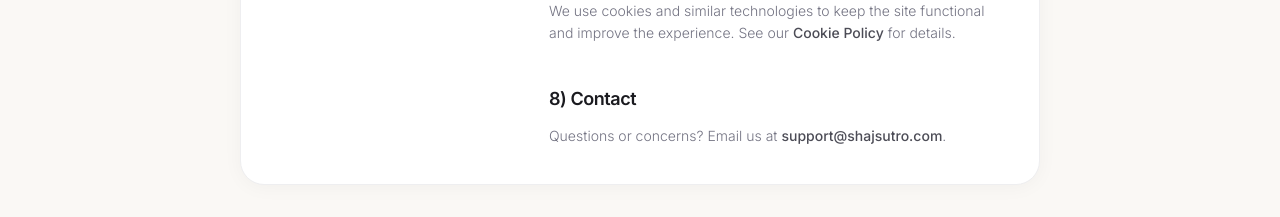
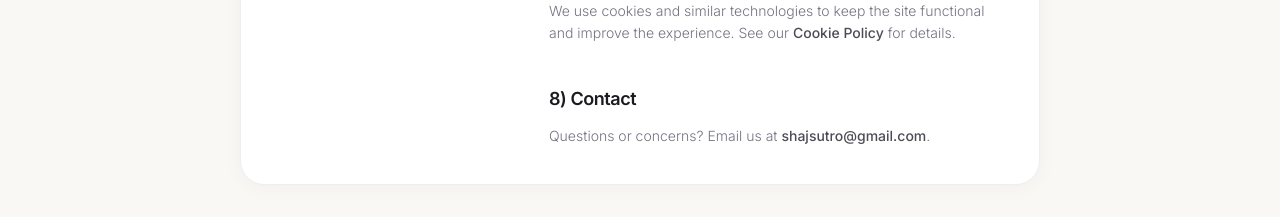
Before and after one commit to JoyTarafder/Online_Shopping, a Next.js app: page /privacy-policy in a window 1280 px wide. Shown: the part 1780-1997 px from the top of the page. Built offline with nearby package versions, Linux system fonts and the light colour scheme; no server answers.

Commit message:
Update store email to shajsutro@gmail.com and display Payment Confirmed (Paid) card on order placement

```diff
--- a/src/app/(store)/checkout/page.tsx
+++ b/src/app/(store)/checkout/page.tsx
@@ -226,26 +226,26 @@ export default function CheckoutPage() {
           )}
 
           {isMFS ? (
-            <div className="bg-amber-50 border border-amber-200 rounded-2xl px-5 py-4 mb-6 text-left">
-              <p className="text-sm font-semibold text-amber-800 mb-1">⏳ Awaiting Payment Verification</p>
-              <p className="text-xs text-amber-700 font-light leading-relaxed">
-                Your <strong>{methodLabel}</strong> Transaction ID <strong className="font-mono">{paymentInfo.txnId}</strong> has been received.
-                Our team will verify your payment and confirm your order shortly.
-                You can track the status in your <strong>Order History</strong>.
+            <div className="bg-emerald-50 border border-emerald-200 rounded-2xl px-5 py-4 mb-6 text-left shadow-xs">
+              <div className="flex items-center gap-2 mb-1">
+                <span className="w-2.5 h-2.5 rounded-full bg-emerald-500 animate-pulse" />
+                <p className="text-sm font-bold text-emerald-950">✓ Payment Confirmed (Paid)</p>
+              </div>
+              <p className="text-xs text-emerald-800 font-light leading-relaxed">
+                Your <strong>{methodLabel}</strong> payment of <strong>৳{total.toFixed(2)}</strong> (TxnID: <strong className="font-mono font-bold text-emerald-950">{paymentInfo.txnId}</strong>) has been successfully received & verified. Your order is now confirmed!
               </p>
             </div>
           ) : (
             <div className="bg-blue-50 border border-blue-200 rounded-2xl px-5 py-4 mb-6 text-left">
-              <p className="text-sm font-semibold text-blue-800 mb-1">🚚 Cash on Delivery</p>
+              <p className="text-sm font-bold text-blue-900 mb-1">📦 Cash on Delivery Selected</p>
               <p className="text-xs text-blue-700 font-light leading-relaxed">
                 Please have <strong>৳{total.toFixed(2)}</strong> ready when our delivery agent arrives.
-                Your order will be confirmed after successful delivery and payment collection.
               </p>
             </div>
           )}
 
           <p className="text-xs text-charcoal-400 font-light mb-7">
-            Estimated delivery: 3–5 business days &middot; Updates sent to <strong className="text-charcoal-600">{shippingInfo.email}</strong>
+            Estimated delivery: 3–5 business days &middot; Updates sent to <strong className="text-charcoal-600">{shippingInfo.email || "shajsutro@gmail.com"}</strong>
           </p>
           <div className="flex gap-3">
             <Link href="/profile" className="btn-secondary flex-1">My Orders</Link>
--- a/src/app/(store)/contact/page.tsx
+++ b/src/app/(store)/contact/page.tsx
@@ -10,7 +10,7 @@ const contactInfo = [
       <path strokeLinecap="round" strokeLinejoin="round" strokeWidth={1.5} d="M21.75 6.75v10.5a2.25 2.25 0 01-2.25 2.25h-15a2.25 2.25 0 01-2.25-2.25V6.75m19.5 0A2.25 2.25 0 0019.5 4.5h-15a2.25 2.25 0 00-2.25 2.25m19.5 0v.243a2.25 2.25 0 01-1.07 1.916l-7.5 4.615a2.25 2.25 0 01-2.36 0L3.32 8.91a2.25 2.25 0 01-1.07-1.916V6.75" />
     ),
     label: "Email",
-    value: "hello@shajsutro.com",
+    value: "shajsutro@gmail.com",
     sub: "We reply within 24 hours",
   },
   {
--- a/src/app/(store)/privacy-policy/page.tsx
+++ b/src/app/(store)/privacy-policy/page.tsx
@@ -25,7 +25,7 @@ function Section({
 
 export default function PrivacyPolicyPage() {
   const updated = "17 March 2026";
-  const supportEmail = "support@shajsutro.com";
+  const supportEmail = "shajsutro@gmail.com";
 
   return (
     <div className="min-h-screen bg-warm-50">
--- a/src/app/(store)/shipping-returns/page.tsx
+++ b/src/app/(store)/shipping-returns/page.tsx
@@ -25,7 +25,7 @@ function Section({
 
 export default function ShippingReturnsPage() {
   const updated = "11 August 2026";
-  const supportEmail = "support@shajsutro.com";
+  const supportEmail = "shajsutro@gmail.com";
 
   return (
     <div className="min-h-screen bg-warm-50">
--- a/src/app/(store)/terms-of-service/page.tsx
+++ b/src/app/(store)/terms-of-service/page.tsx
@@ -25,7 +25,7 @@ function Section({
 
 export default function TermsOfServicePage() {
   const updated = "17 March 2026";
-  const supportEmail = "support@shajsutro.com";
+  const supportEmail = "shajsutro@gmail.com";
 
   return (
     <div className="min-h-screen bg-warm-50">
```
